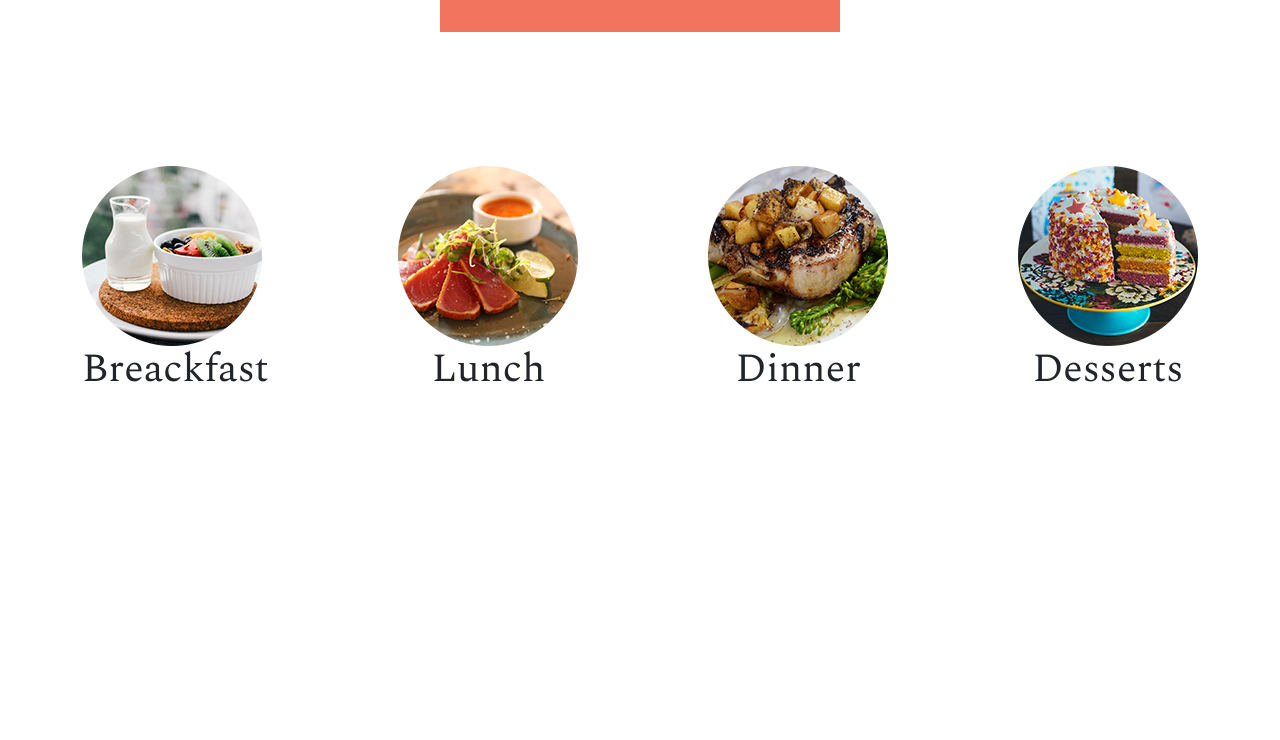
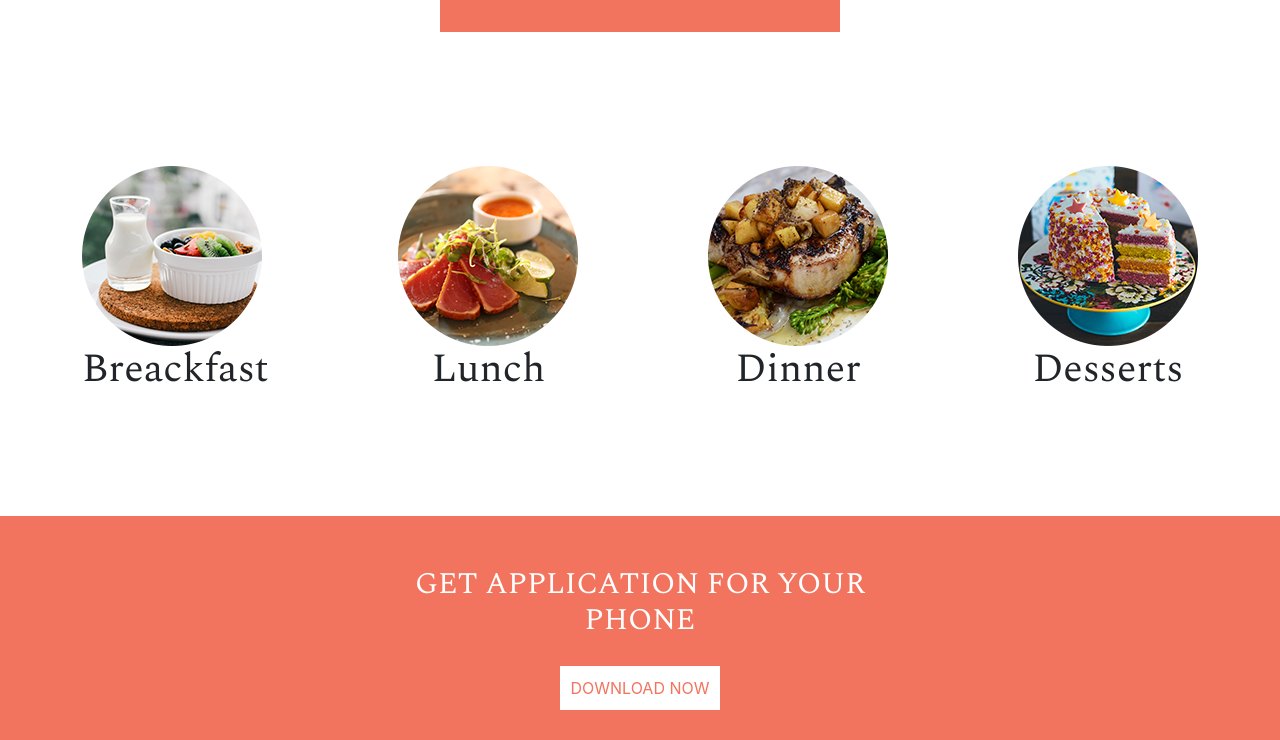
Before and after one commit to Wassime1994/Victory-sass-bootstrap-git, a website: page index.html in a window 1280 px wide. Shown: the part 964-1704 px from the top of the page. Before the commit the page ends 1480 px from the top, so only its background shows below. Drawn offline with nearby package versions, Linux system fonts and the light colour scheme.

Commit message:
section orange finis

```diff
--- a/index.html
+++ b/index.html
@@ -99,7 +99,12 @@
 
 
 </section>
-
+<section class="orange">
+    <div>
+    <h1>GET APPLICATION FOR YOUR PHONE</h1>
+    <button>DOWNLOAD NOW</button>
+</div>
+</section>
 
 
 
--- /dev/null
+++ b/src/sass/modules/_section-orange.scss
@@ -0,0 +1,26 @@
+.orange {
+
+    background-color: #F2745F;
+    div {
+        display: flex ;
+        flex-direction: column;
+        align-items: center;
+        justify-content: center;
+        padding: 30px 30%;
+        color: white;
+        font-family: -apple-system, BlinkMacSystemFont, 'Segoe UI', Roboto, Oxygen, Ubuntu, Cantarell, 'Open Sans', 'Helvetica Neue', sans-serif;
+        h1 {
+            font-size: 30px;
+            padding: 20px;
+        }
+        button{
+            background-color: white;
+            border: transparent;
+            padding: 10px;
+            color: #F2745F ;
+        }
+    }
+
+
+
+}
--- a/src/sass/modules/_style.scss
+++ b/src/sass/modules/_style.scss
@@ -1,3 +1,4 @@
 @import "./header" ;
 @import "./section-delecious" ;
-@import "./section-ronde"
+@import "./section-ronde" ;
+@import "./section-orange"
```
Also changed, not shown: public/css/app.css, 1 other file.
